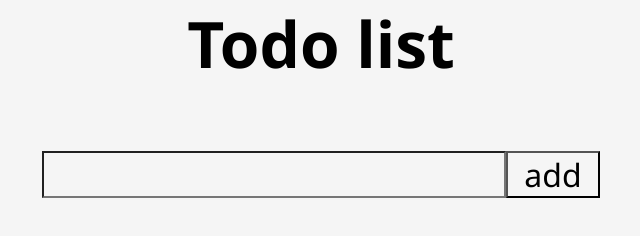
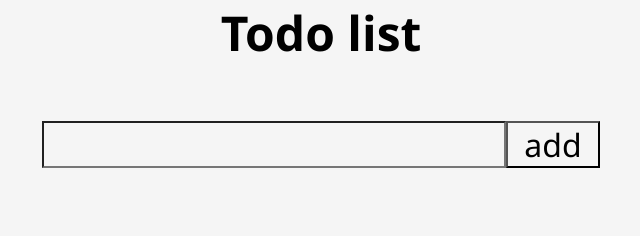
Before and after one commit to Akshatjaiswal5/to-do-list, a plain HTML site: page index.html in a window 1280 px wide. Shown: the whole page, without its empty margins (319-959 px from the left). Drawn offline with Linux system fonts and the light colour scheme.

Commit message:
change fontsize

```diff
--- a/style.css
+++ b/style.css
@@ -11,11 +11,11 @@
 }
 .title{
  width: fit-content;
- font-size: 4rem;
+ font-size: 3rem;
 }
 .content{
- margin-top: 2rem;
- font-size: 2rem;
+ margin-top: 1.5rem;
+ font-size: 1.5rem;
  display: flex;
  flex-direction: column;
  justify-content: center;
```
